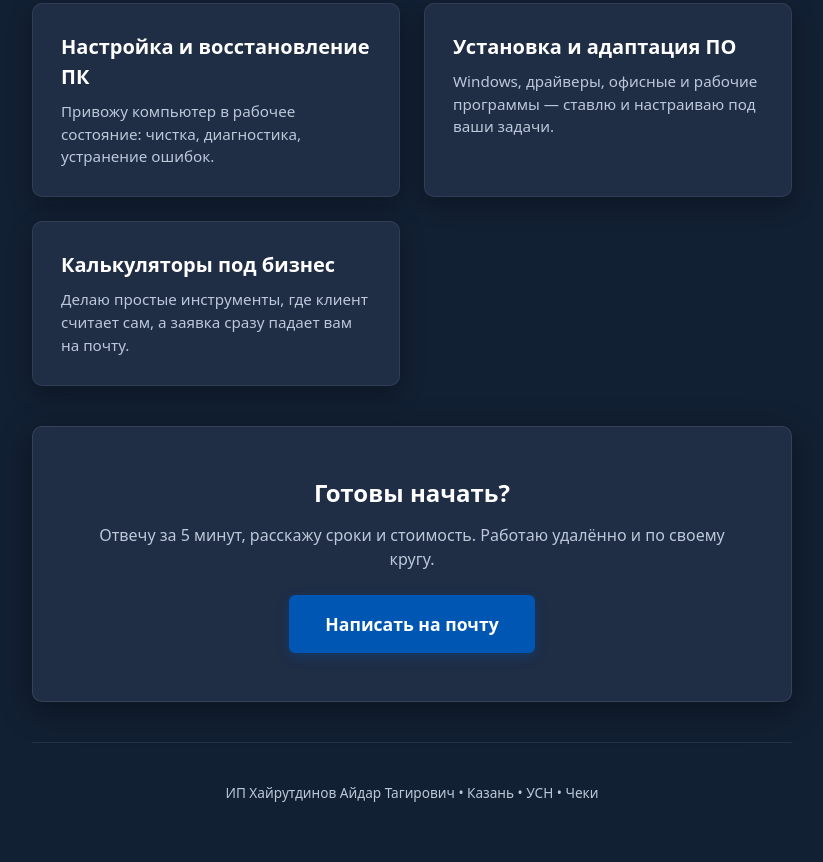
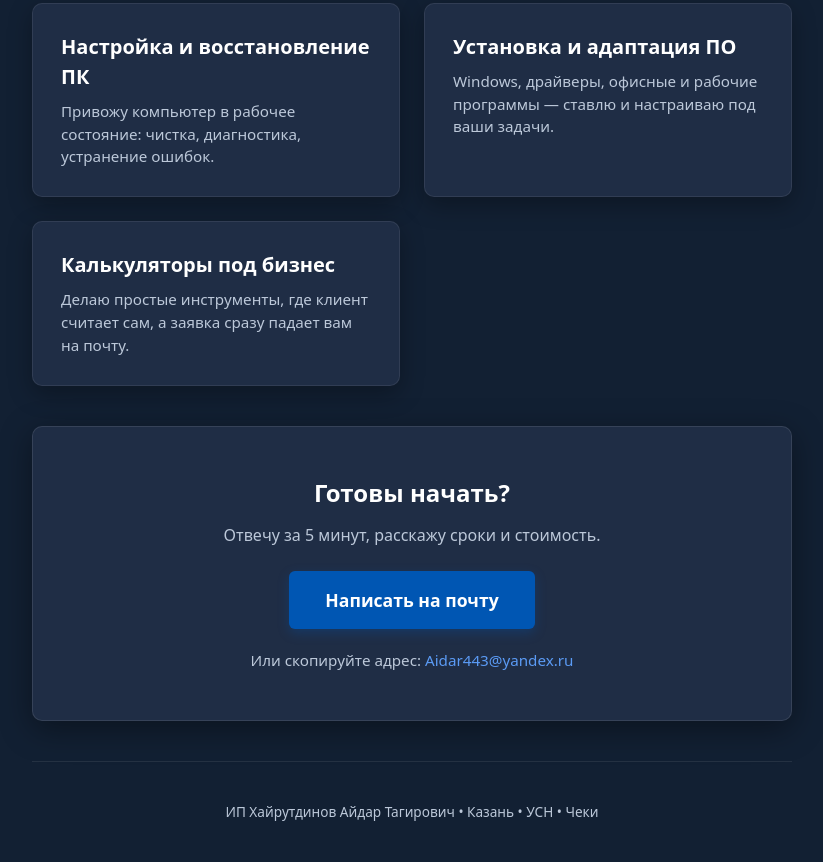
Before and after one commit to aidar-master/aidar-kazan.github.io, a plain HTML site: page index.html in a window 1280 px wide. Shown: the part 322-1184 px from the top of the page, without its empty margins (228-1051 px from the left). Drawn offline with Linux system fonts and the light colour scheme.

Commit message:
Add files via upload

```diff
--- a/index.html
+++ b/index.html
@@ -8,8 +8,8 @@
     :root {
       --primary: #0056b3;
       --primary-hover: #004494;
-      --bg-dark: #122033;          /* тёмно‑синий фон */
-      --card-bg: #1f2d45;          /* чуть светлее для карточек */
+      --bg-dark: #122033;
+      --card-bg: #1f2d45;
       --text-main: #ffffff;
       --text-muted: #bcc8d9;
       --white: #ffffff;
@@ -97,6 +97,18 @@
     .btn:active {
       transform: translateY(0);
     }
+    .email-fallback {
+      margin-top: 20px;
+      color: var(--text-muted);
+      font-size: 0.95rem;
+    }
+    .email-fallback a {
+      color: #5b9bf5;
+      text-decoration: none;
+    }
+    .email-fallback a:hover {
+      text-decoration: underline;
+    }
 
     footer {
       padding: 40px 0;
@@ -135,8 +147,11 @@
 
     <section class="contact-block">
       <h2 style="margin-bottom:12px; color:var(--white)">Готовы начать?</h2>
-      <p style="color:var(--text-muted); margin-bottom:24px;">Отвечу за 5 минут, расскажу сроки и стоимость. Работаю удалённо и по своему кругу.</p>
-      <a href="mailto:Aidar443@yandex.ru?subject=Заявка%20с%20сайта&body=Здравствуйте!%20Пишу%20с%20вашего%20сайта.%20Меня%20интересует:" class="btn">Написать на почту</a>
+      <p style="color:var(--text-muted); margin-bottom:24px;">Отвечу за 5 минут, расскажу сроки и стоимость.</p>
+      <a href="https://mail.yandex.ru/compose?to=Aidar443@yandex.ru&subject=Заявка%20с%20сайта&body=Здравствуйте!%20Пишу%20с%20вашего%20сайта.%20Меня%20интересует:" target="_blank" class="btn">Написать на почту</a>
+      <p class="email-fallback">
+        Или скопируйте адрес: <a href="mailto:Aidar443@yandex.ru">Aidar443@yandex.ru</a>
+      </p>
     </section>
 
     <footer>
```
